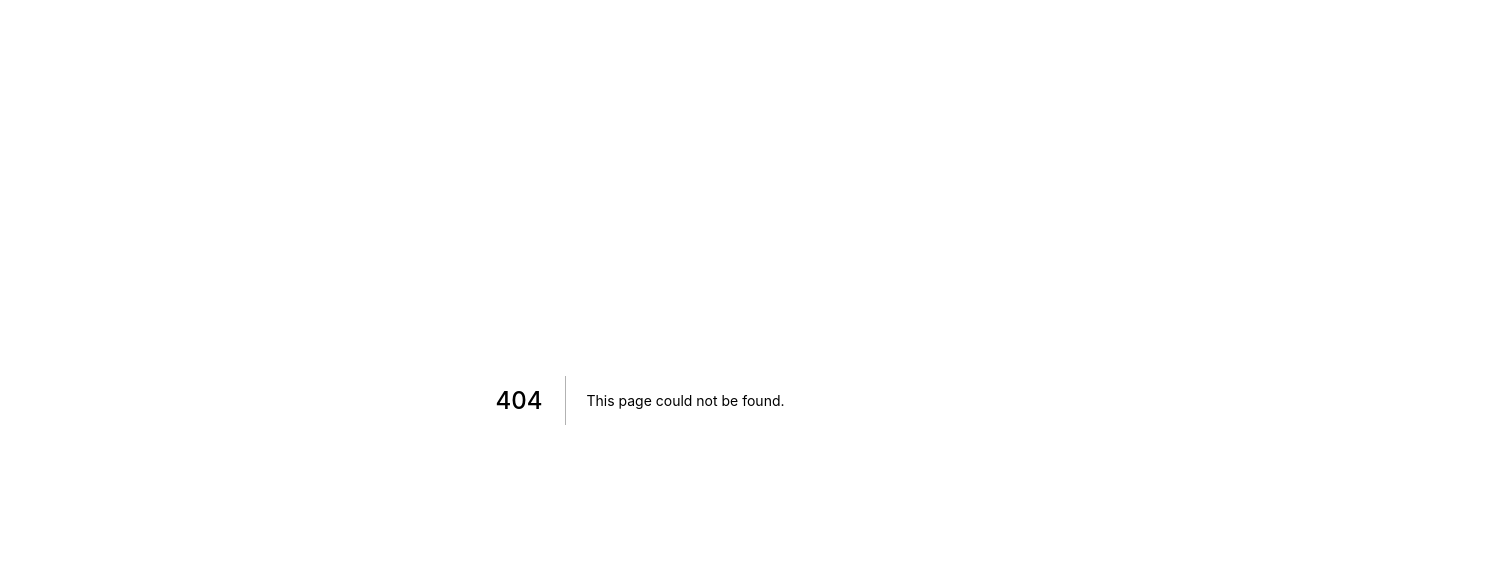
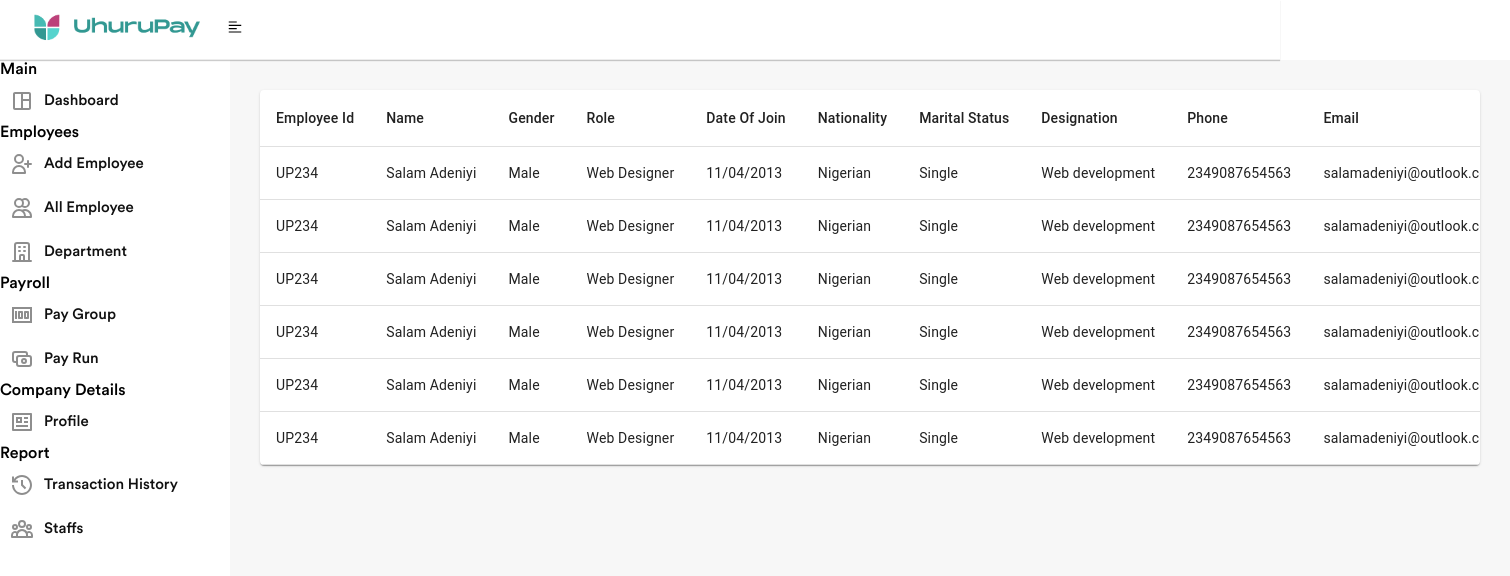
Before and after one commit to LekanSaheed/upayroll, a Next.js app: page /payroll/all-employee in a window 1280 px wide. Before the commit this address had no page. Shown: the top 576 px of the page, 1510 px wide, since content can reach past the window. Built offline with nearby package versions, Linux system fonts and the light colour scheme.

Commit message:
Added ui

```diff
--- /dev/null
+++ b/components/AllEmployees.js
@@ -0,0 +1,151 @@
+import {
+  Card,
+  TableContainer,
+  TableRow,
+  TableCell,
+  TableBody,
+  TableHead,
+  AppBar,
+} from "@mui/material";
+
+const employees = [
+  {
+    id: "UP234",
+    name: "Salam Adeniyi",
+    gender: "Male",
+    role: "Web Designer",
+    date_of_join: "11/04/2013",
+    nationality: "Nigerian",
+    marital_status: "Single",
+    designation: "Web development",
+    phone: 2349087654563,
+    email: "salamadeniyi@outlook.com",
+    address: "18,Cola Street, Lekki, Lagos",
+  },
+  {
+    id: "UP234",
+    name: "Salam Adeniyi",
+    gender: "Male",
+    role: "Web Designer",
+    date_of_join: "11/04/2013",
+    nationality: "Nigerian",
+    marital_status: "Single",
+    designation: "Web development",
+    phone: 2349087654563,
+    email: "salamadeniyi@outlook.com",
+    address: "18,Cola Street, Lekki, Lagos",
+  },
+  {
+    id: "UP234",
+    name: "Salam Adeniyi",
+    gender: "Male",
+    role: "Web Designer",
+    date_of_join: "11/04/2013",
+    nationality: "Nigerian",
+    marital_status: "Single",
+    designation: "Web development",
+    phone: 2349087654563,
+    email: "salamadeniyi@outlook.com",
+    address: "18,Cola Street, Lekki, Lagos",
+  },
+  {
+    id: "UP234",
+    name: "Salam Adeniyi",
+    gender: "Male",
+    role: "Web Designer",
+    date_of_join: "11/04/2013",
+    nationality: "Nigerian",
+    marital_status: "Single",
+    designation: "Web development",
+    phone: 2349087654563,
+    email: "salamadeniyi@outlook.com",
+    address: "18,Cola Street, Lekki, Lagos",
+  },
+  {
+    id: "UP234",
+    name: "Salam Adeniyi",
+    gender: "Male",
+    role: "Web Designer",
+    date_of_join: "11/04/2013",
+    nationality: "Nigerian",
+    marital_status: "Single",
+    designation: "Web development",
+    phone: 2349087654563,
+    email: "salamadeniyi@outlook.com",
+    address: "18,Cola Street, Lekki, Lagos",
+  },
+  {
+    id: "UP234",
+    name: "Salam Adeniyi",
+    gender: "Male",
+    role: "Web Designer",
+    date_of_join: "11/04/2013",
+    nationality: "Nigerian",
+    marital_status: "Single",
+    designation: "Web development",
+    phone: 2349087654563,
+    email: "salamadeniyi@outlook.com",
+    address: "18,Cola Street, Lekki, Lagos",
+  },
+];
+const AllEmployees = () => {
+  return (
+    <TableContainer component={Card}>
+      <TableContainer>
+        <TableHead>
+          <TableRow
+            style={{
+              wordBreak: "break-word",
+              whiteSpace: "normal",
+              whiteSpace: "nowrap",
+              textOverflow: "ellipsis",
+              width: "auto",
+            }}
+            width="100%"
+          >
+            <TableCell>Employee Id</TableCell>
+            <TableCell>Name</TableCell>
+            <TableCell>Gender</TableCell>
+            <TableCell>Role</TableCell>
+            <TableCell>Date Of Join</TableCell>
+            <TableCell>Nationality</TableCell>
+            <TableCell>Marital Status</TableCell>
+            <TableCell>Designation</TableCell>
+            <TableCell>Phone</TableCell>
+            <TableCell>Email</TableCell>
+            <TableCell>Address</TableCell>
+          </TableRow>
+        </TableHead>
+        <TableBody>
+          {employees.map((e, id) => {
+            return (
+              <TableRow
+                style={{
+                  wordBreak: "break-word",
+                  whiteSpace: "normal",
+                  whiteSpace: "nowrap",
+                  textOverflow: "ellipsis",
+                  width: "auto",
+                }}
+              >
+                <TableCell>{e.id}</TableCell>
+                <TableCell>{e.name}</TableCell>
+                <TableCell>{e.gender}</TableCell>
+                <TableCell>{e.role}</TableCell>
+                <TableCell>{e.date_of_join}</TableCell>
+                <TableCell>{e.nationality}</TableCell>
+                <TableCell>{e.marital_status}</TableCell>
+                <TableCell>{e.designation}</TableCell>
+                <TableCell>{e.phone}</TableCell>
+                <TableCell>{e.email}</TableCell>
+                <TableCell>{e.address}</TableCell>
+              </TableRow>
+            );
+          })}
+        </TableBody>
+      </TableContainer>
+    </TableContainer>
+  );
+};
+
+export default AllEmployees;
--- a/components/Dashboard.js
+++ b/components/Dashboard.js
@@ -2,6 +2,7 @@ import classes from "./Dashboard.module.css";
 import { AiOutlineUsergroupAdd } from "react-icons/ai";
 import { HiOutlineCash } from "react-icons/hi";
 import Wallet from "./Wallet";
+import Cards from "./Cards";
 const Dashboard = () => {
   return (
     <div className={classes.container}>
@@ -34,6 +35,7 @@ const Dashboard = () => {
           </div>
         </div>
       </div>
+      <Cards />
     </div>
   );
 };
--- a/components/Main.module.css
+++ b/components/Main.module.css
@@ -4,7 +4,7 @@
   min-height: 100vh;
   transition: 0.2s ease-in-out;
   margin-top: 60px;
-  padding: 20px;
+  padding: 30px;
 }
 .expandMain {
   margin-left: 70px;
--- a/components/Nav.module.css
+++ b/components/Nav.module.css
@@ -1,9 +1,9 @@
 .nav {
   background-color: rosybrown;
-  overflow: hidden;
+  overflow: scroll;
 }
 .nav:hover {
-  overflow: auto;
+  overflow: scroll;
 }
 .navSections {
 }
@@ -30,7 +30,7 @@
 
 @media (min-width: 801px) {
   .lgNav {
-    height: 100vh;
+    height: 100%;
     background-color: #fff;
     border-right: 1px solid #ddd;
     bottom: 0;
@@ -43,9 +43,13 @@
     border-top: 1px solid #ededed;
     padding-top: 10px;
     transition: 0.3s;
+    overflow: hidden;
+  }
+  .lgNav:hover {
+    overflow: scroll;
   }
   .navSections {
-    padding: 10px;
+    padding: 8px;
     transition: 0.3s;
   }
   .section_text {
@@ -59,7 +63,7 @@
     display: flex;
     flex-direction: column;
     font-size: 15px;
-    margin: 12px;
+    margin: 10px;
     margin-left: 5px;
 
     font-weight: 400;
--- a/package.json
+++ b/package.json
@@ -8,6 +8,9 @@
     "lint": "next lint"
   },
   "dependencies": {
+    "@emotion/react": "^11.6.0",
+    "@emotion/styled": "^11.6.0",
+    "@mui/material": "^5.1.1",
     "next": "12.0.4",
     "react": "17.0.2",
     "react-dom": "17.0.2",
--- /dev/null
+++ b/pages/payroll/all-employee/index.js
@@ -0,0 +1,11 @@
+import AllEmployees from "../../../components/AllEmployees";
+import Wrapper from "../../../components/Wrapper";
+
+const All = () => {
+  return (
+    <Wrapper>
+      <AllEmployees />
+    </Wrapper>
+  );
+};
+export default All;
```
Also changed, not shown: components/Cards.js (added, +153 -0 lines), 1 other file (tests, documents, lock files or other folders).
